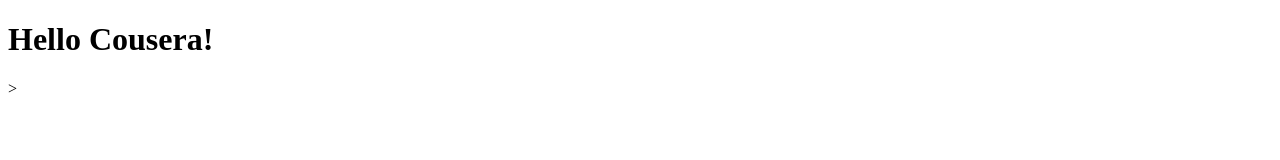
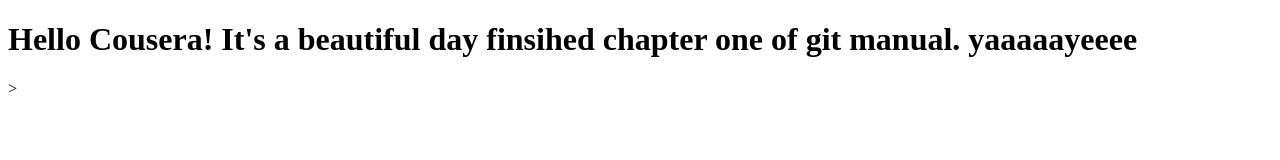
Before and after one commit to On-3/Cousera-Test, a plain HTML site: page site/index.html in a window 1280 px wide. Drawn offline with Linux system fonts and the light colour scheme.

Commit message:
Small addition to page content

```diff
--- a/site/index.html
+++ b/site/index.html
@@ -4,6 +4,6 @@
 	<title>Hello Cousera</title>
 </head>
 <body>
-<h1>Hello Cousera!</h1>>
+<h1>Hello Cousera! It's a beautiful day finsihed chapter one of git manual. yaaaaayeeee</h1>>
 </body>
 </html>
```
